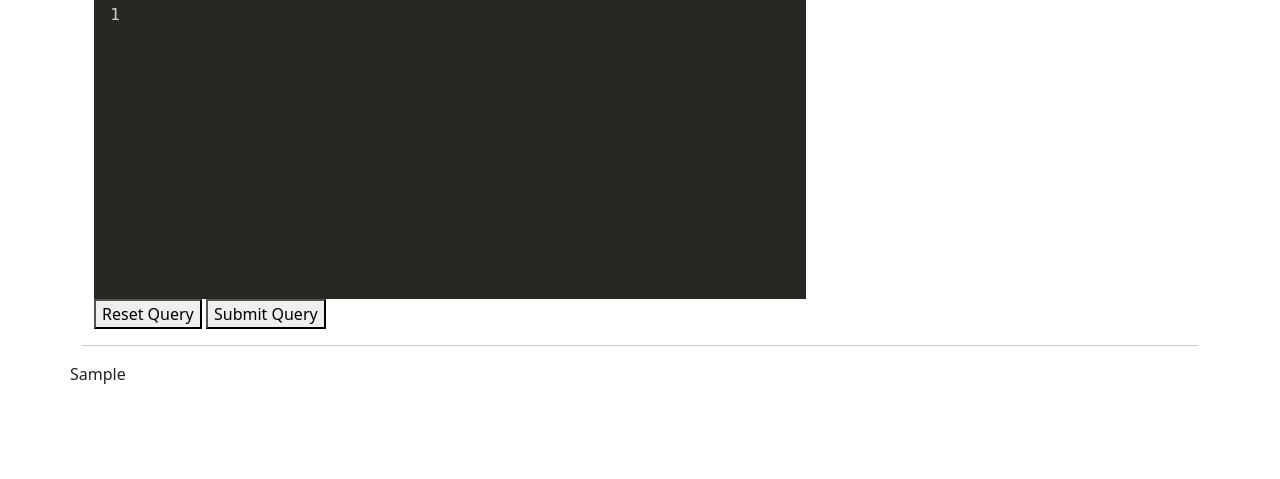
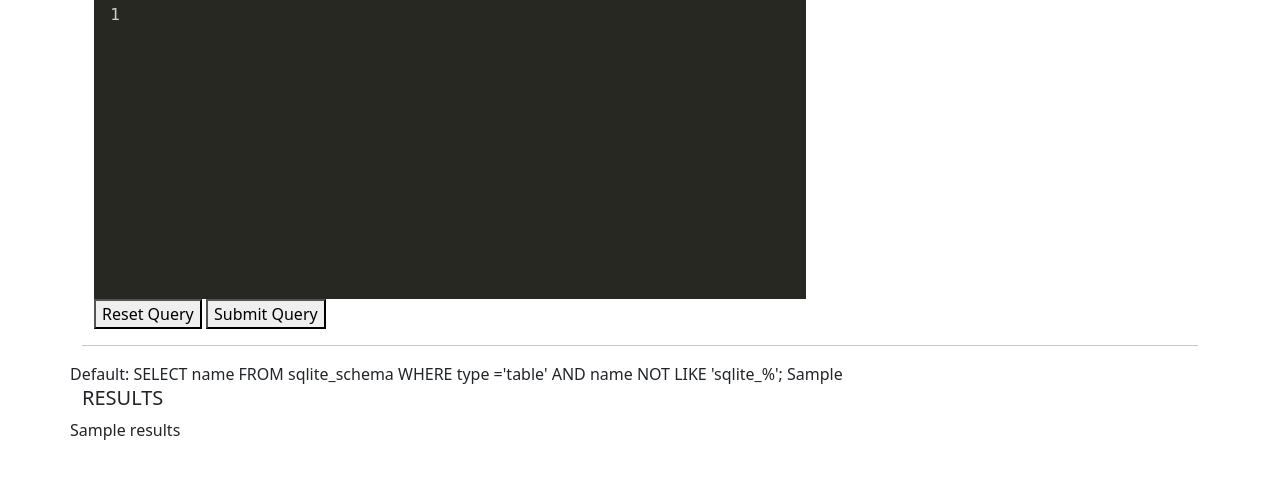
Before and after one commit to CharlesWLudwig/flask_sql_playground_app, a Flask app: template templates/index.html in a window 1280 px wide. Shown: the part 25-504 px from the top of the page. Run offline with Flask 3, Linux system fonts and the light colour scheme; the template is opened without the code that fills it: most values are stand-ins (such as "Sample title", 1, 10 or a date in 2020); some libraries are stand-ins or nearby versions.

Commit message:
updating query display

```diff
--- a/app.py
+++ b/app.py
@@ -1,4 +1,15 @@
 from flask import Flask, render_template, url_for, request
+import sqlite3
+import pandas as pd
+
+conn = sqlite3.connect('factbook.db')
+c = conn.cursor()
+
+def sql_execution(raw_query):
+    c.execute(raw_query)
+    data = c.fetchall()
+    # pandas
+    return data
 
 app = Flask(__name__)
 
@@ -9,8 +20,10 @@ def index():
 @app.route('/process_query', methods = ['GET', 'POST'])
 def process_query():
     if request.method== 'POST':
-        raw_query = request.form['raw_query']
-    return render_template('index.html', raw_query=raw_query)
+        raw_query = request.form["raw_query"]
+        results = sql_execution(raw_query)
+        results = pd.DataFrame(results)
+    return render_template('index.html', raw_query=raw_query, results=results)
 
 if __name__ == '__main__':
-    app.run(debug=True, port=5001, use_reloader=True)
+    app.run(debug=True, port=5002, use_reloader=True)
--- a/templates/index.html
+++ b/templates/index.html
@@ -17,7 +17,7 @@
     <title>SQL Playground</title>
 </head>
 <body>
-    <section id="results">
+     <section id="results">
         <div class="container">
             <div class="row">
                 <div class="col-md-8">
@@ -33,7 +33,18 @@
             </div>
             <hr/>
             <div class="row">
+                Default: SELECT
+                name
+            FROM
+                sqlite_schema
+            WHERE
+                type ='table' AND
+                name NOT LIKE 'sqlite_%';
                 {{ raw_query }}
+            </div>
+            <div class="row">
+                <h5>RESULTS</h5>
+                {{ results }}
             </div>
         </div>
     </section>
```
Also changed, not shown: factbook.db (added).
